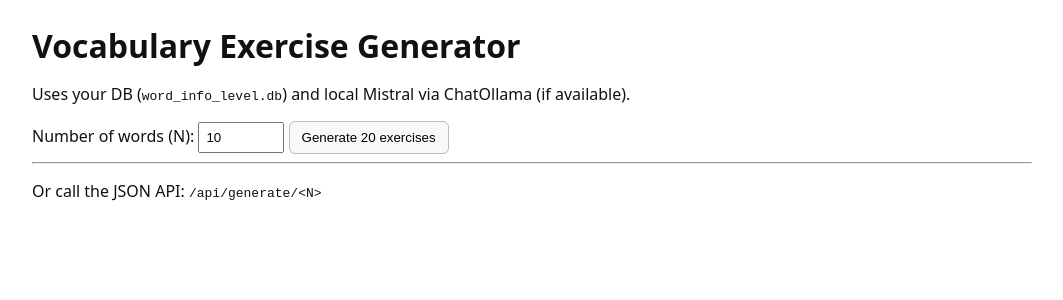
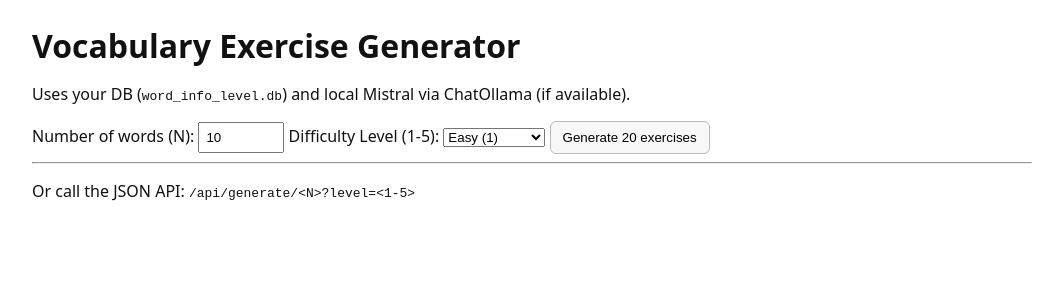
Before and after one commit to iHaveFiveDogs/distribute_word, a FastAPI app: page / in a window 1280 px wide. Shown: the top 300 px of the page, without its empty margins (108-1171 px from the left). Run offline with FastAPI, Linux system fonts and the light colour scheme.

Commit message:
Save current local changes before revert

```diff
--- a/app.py
+++ b/app.py
@@ -1,5 +1,5 @@
 # app.py
-from fastapi import FastAPI, Request, Form, HTTPException ,Query
+from fastapi import FastAPI, Request, Form, HTTPException
 from fastapi.responses import HTMLResponse, JSONResponse, FileResponse
 from fastapi.staticfiles import StaticFiles
 from fastapi.templating import Jinja2Templates
@@ -42,21 +42,11 @@ def get_connection(path: str = DB_PATH) -> sqlite3.Connection:
     conn.execute("PRAGMA journal_mode=WAL;")
     return conn
 
-def get_random_rows(conn: sqlite3.Connection, n: int, level: int = None) -> List[sqlite3.Row]:
+def get_random_rows(conn: sqlite3.Connection, n: int) -> List[sqlite3.Row]:
     cur = conn.cursor()
-    # Base query with RANDOM() selection
-    q = f"SELECT * FROM {TABLE} "
-    params = []
-
-    # Add level filter if provided, clamped to 1-5
-    if level is not None:
-        level = max(1, min(5, level))  # Ensure level is within 1-5
-        q += "WHERE level = ? "
-        params.append(level)
-    q += "ORDER BY RANDOM() LIMIT ?"
-    params.append(n)
-
-    cur.execute(q, params)
+    # attempt to use RANDOM() selection
+    q = f"SELECT * FROM {TABLE} ORDER BY RANDOM() LIMIT ?"
+    cur.execute(q, (n,))
     rows = cur.fetchall()
     return rows
 
@@ -228,17 +218,21 @@ def index(request: Request):
     return templates.TemplateResponse("index.html", {"request": request, "default_n": DEFAULT_N})
 
 @app.post("/generate", response_class=HTMLResponse)
-def generate(request: Request, n: int = Form(10), level: int = Form(1)):
-    # Clamp n and level
+def generate(request: Request, n: int = Form(DEFAULT_N)):
+    # clamp n
     n = max(1, min(200, int(n)))
-    level = max(1, min(5, level))  # Clamp level to 1-5
     conn = get_connection()
     try:
-        rows = get_random_rows(conn, n, level=level)
+        rows = get_random_rows(conn, n)
         if not rows:
-            raise HTTPException(status_code=500, detail="No words found for this level.")
+            raise HTTPException(status_code=500, detail="No words found in DB.")
         payload = build_exercises_from_rows(rows)
-        return templates.TemplateResponse("exercises.html", {"request": request, "payload": payload, "level": level})
+        # # store json snapshot on disk for optional download
+        # ts = datetime.utcnow().strftime("%Y%m%dT%H%M%SZ")
+        # fname = f"exercises_{n*2}_{ts}.json"
+        # with open(fname, "w", encoding="utf-8") as f:
+        #     json.dump(payload, f, ensure_ascii=False, indent=2)
+        return templates.TemplateResponse("exercises.html", {"request": request, "payload": payload})
     finally:
         conn.close()
 
@@ -253,17 +247,15 @@ def download(fname: str):
         raise HTTPException(status_code=404)
 
 @app.get("/api/generate/{n}", response_class=JSONResponse)
-def api_generate(n: int, level: Optional[int] = Query(None, ge=1, le=5, description="Difficulty level (1-5)")):
-    n = max(1, min(200, n))  # Clamp n to 1-200
+def api_generate(n: int):
+    n = max(1, min(200, n))
     conn = get_connection()
     try:
-        rows = get_random_rows(conn, n, level=level)
+        rows = get_random_rows(conn, n)
         if not rows:
-            return JSONResponse({"error": "No words found for the given level or none available."})
+            return JSONResponse({"error": "no words"})
         payload = build_exercises_from_rows(rows)
-        timestamp = datetime.utcnow().strftime("%Y-%m-%d %H:%M:%S UTC")
-        response_data = {"exercises": payload, "timestamp": timestamp}
-        return JSONResponse(response_data)
+        return JSONResponse(payload)
     finally:
         conn.close()
 
--- a/templates/exercises.html
+++ b/templates/exercises.html
@@ -26,6 +26,7 @@
     <main>
       <div class="no-print"><a href="/">← Back</a></div>
       <h1>Vocabulary Exercises</h1>
+      <p class="small">Difficulty Level: {{ level }} ({{ "Easy" if level == 1 else "Medium" if level == 2 else "Moderate" if level == 3 else "Hard" if level == 4 else "Very Hard" }})</p>
       <p class="small">Do the exercises, then click <strong>Check Answers</strong>.</p>
 
       <!-- Word bank (visible) -->
--- a/templates/index.html
+++ b/templates/index.html
@@ -11,11 +11,24 @@
       <h1>Vocabulary Exercise Generator</h1>
       <p>Uses your DB (<code>word_info_level.db</code>) and local Mistral via ChatOllama (if available).</p>
       <form method="post" action="/generate">
-        <label>Number of words (N): <input type="number" name="n" value="{{ default_n }}" min="1" max="200"/></label>
+        <label>
+          Number of words (N):
+          <input type="number" name="n" value="{{ default_n }}" min="1" max="200" required />
+        </label>
+        <label>
+          Difficulty Level (1-5):
+          <select name="level" required>
+            <option value="1" {% if default_level == 1 %}selected{% endif %}>Easy (1)</option>
+            <option value="2" {% if default_level == 2 %}selected{% endif %}>Medium (2)</option>
+            <option value="3" {% if default_level == 3 %}selected{% endif %}>Moderate (3)</option>
+            <option value="4" {% if default_level == 4 %}selected{% endif %}>Hard (4)</option>
+            <option value="5" {% if default_level == 5 %}selected{% endif %}>Very Hard (5)</option>
+          </select>
+        </label>
         <button type="submit">Generate {{ default_n*2 if default_n else 100 }} exercises</button>
       </form>
       <hr/>
-      <p>Or call the JSON API: <code>/api/generate/&lt;N&gt;</code></p>
+      <p>Or call the JSON API: <code>/api/generate/&lt;N&gt;?level=&lt;1-5&gt;</code></p>
     </main>
   </body>
 </html>
```
Also changed, not shown: 2 other files.
